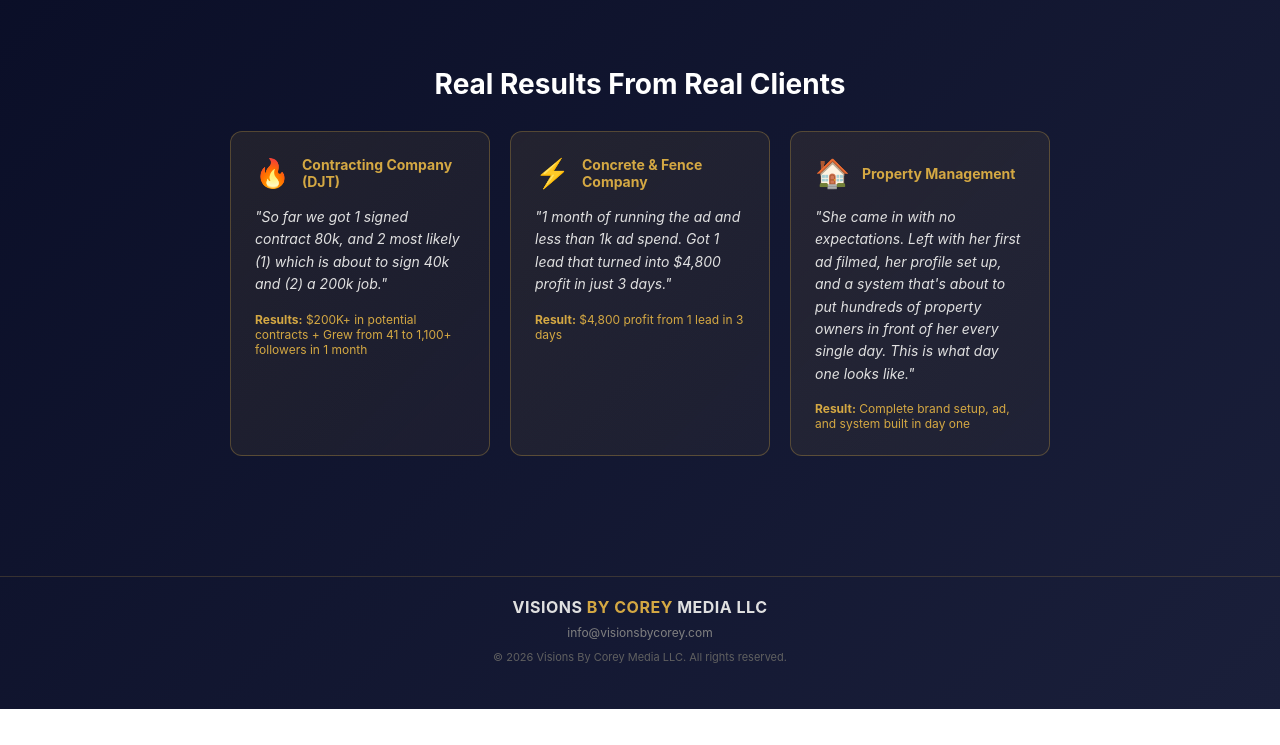
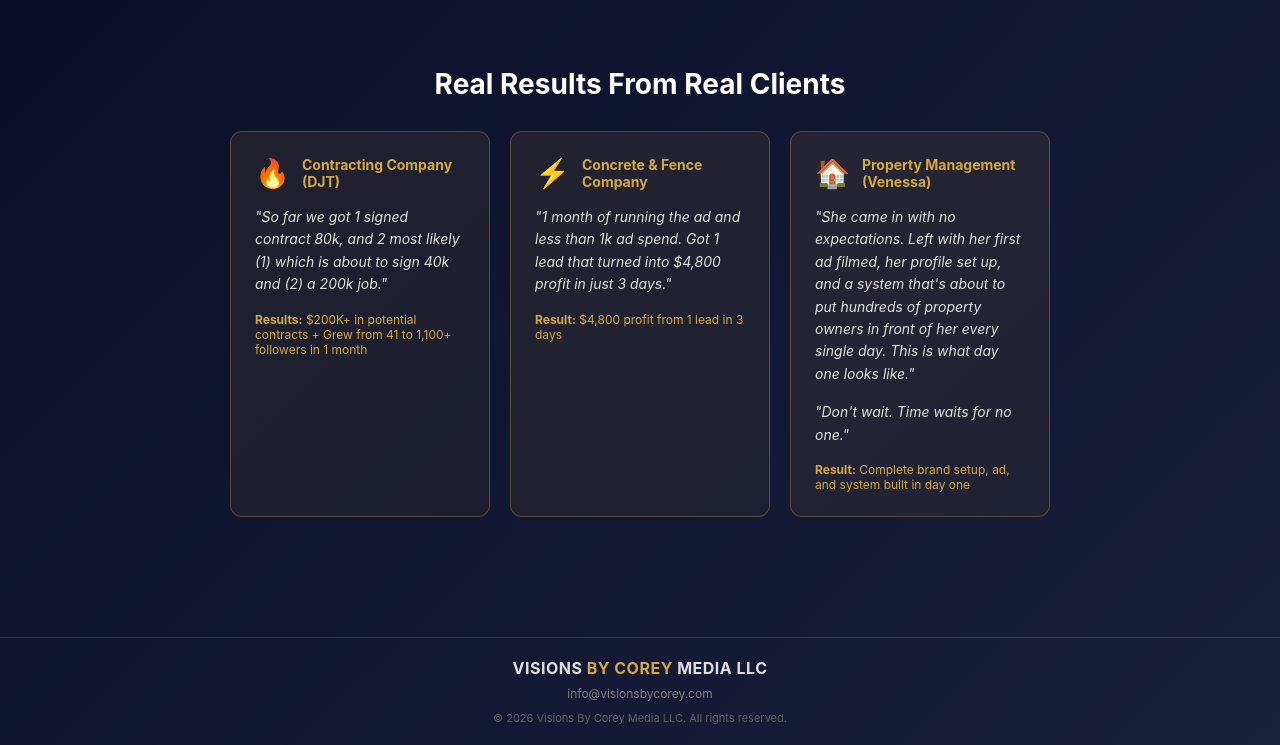
Before and after one commit to visionsbycorey/vsl-landing-page, a website: page index.html in a window 1280 px wide. Both pictures are taken after a click on the link "Testimonials". Shown: the part 91-836 px from the top of the page. Before the commit the page ends 800 px from the top, so only its background shows below. Drawn offline with Linux system fonts and the light colour scheme.

Commit message:
Add Venessa's quote to Property Management testimonial

```diff
--- a/index.html
+++ b/index.html
@@ -810,10 +810,11 @@
                     </div>
                     <div class="testimonial-card">
                         <div class="testimonial-header">
-                            <div class="testimonial-icon">🏠</div>
-                            <h3>Property Management</h3>
+                            <span class="testimonial-icon">🏠</span>
+                            <h3 class="testimonial-title">Property Management (Venessa)</h3>
                         </div>
                         <p class="testimonial-quote">"She came in with no expectations. Left with her first ad filmed, her profile set up, and a system that's about to put hundreds of property owners in front of her every single day. This is what day one looks like."</p>
+                        <p class="testimonial-quote" style="margin-top: 12px; font-style: italic;">"Don't wait. Time waits for no one."</p>
                         <p class="testimonial-result"><strong>Result:</strong> Complete brand setup, ad, and system built in day one</p>
                     </div>
                 </div>
```
